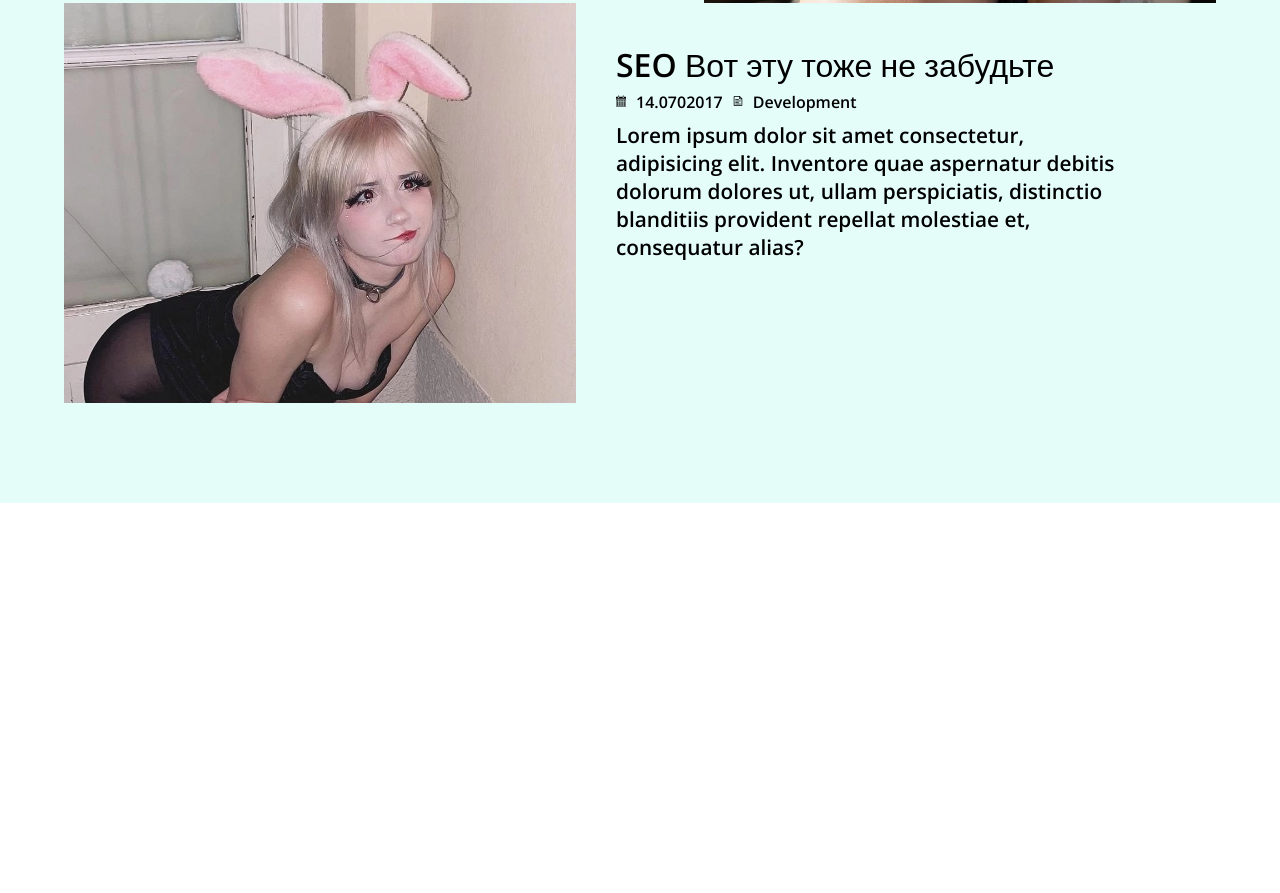
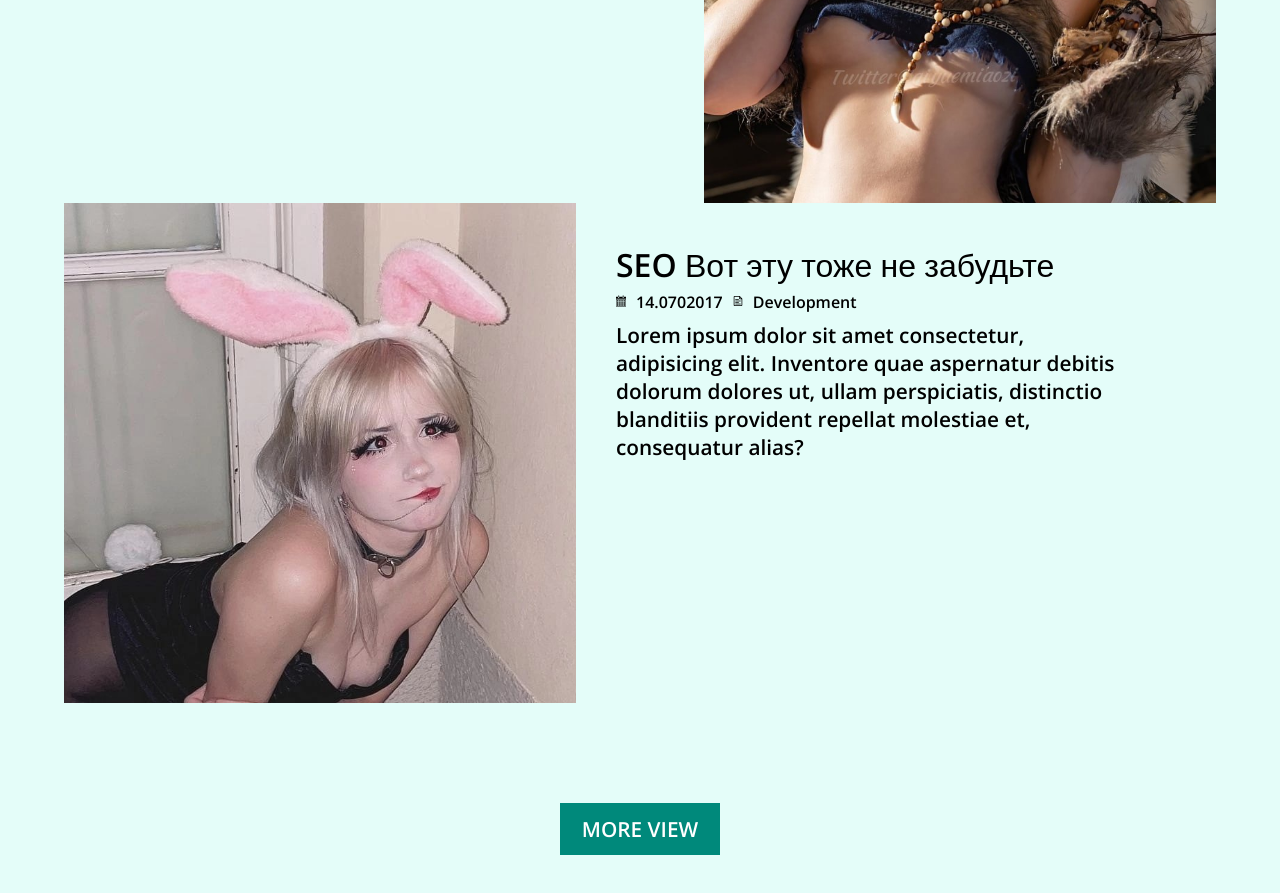
Before and after one commit to MeowthBreaker/Simple-layout-task, a plain HTML site: page index.html in a window 1280 px wide. Shown: the part 7187-8080 px from the top of the page. Before the commit the page ends 7690 px from the top, so only its background shows below. Drawn offline with nearby package versions, Linux system fonts and the light colour scheme.

Commit message:
blog +button

```diff
--- a/css/blog/blog-seo.css
+++ b/css/blog/blog-seo.css
@@ -1,6 +1,6 @@
 .blog__seo {
     width: 100%;
-    height: 400px;
+    height: 500px;
 
     display: flex;
     flex-direction: row;
--- a/css/blog/blog.css
+++ b/css/blog/blog.css
@@ -6,6 +6,7 @@
 
     display: flex;
     flex-direction: column;
+    align-items: center;
 
     background-color: var(--color-light-green);
 
@@ -18,3 +19,9 @@
 .blog__text-title {
     padding-bottom: 40px;
 }
+
+.blog__button {
+    width: fit-content;
+
+    margin-top: 100px;
+}
--- a/index.html
+++ b/index.html
@@ -428,6 +428,8 @@
           provident repellat molestiae et, consequatur alias?</div>
       </div>
     </div>
+
+    <div class="blog__button button button_theme_green">more View</div>
   </div>
   <script src="./js/index.js"></script>
 </body>
```
